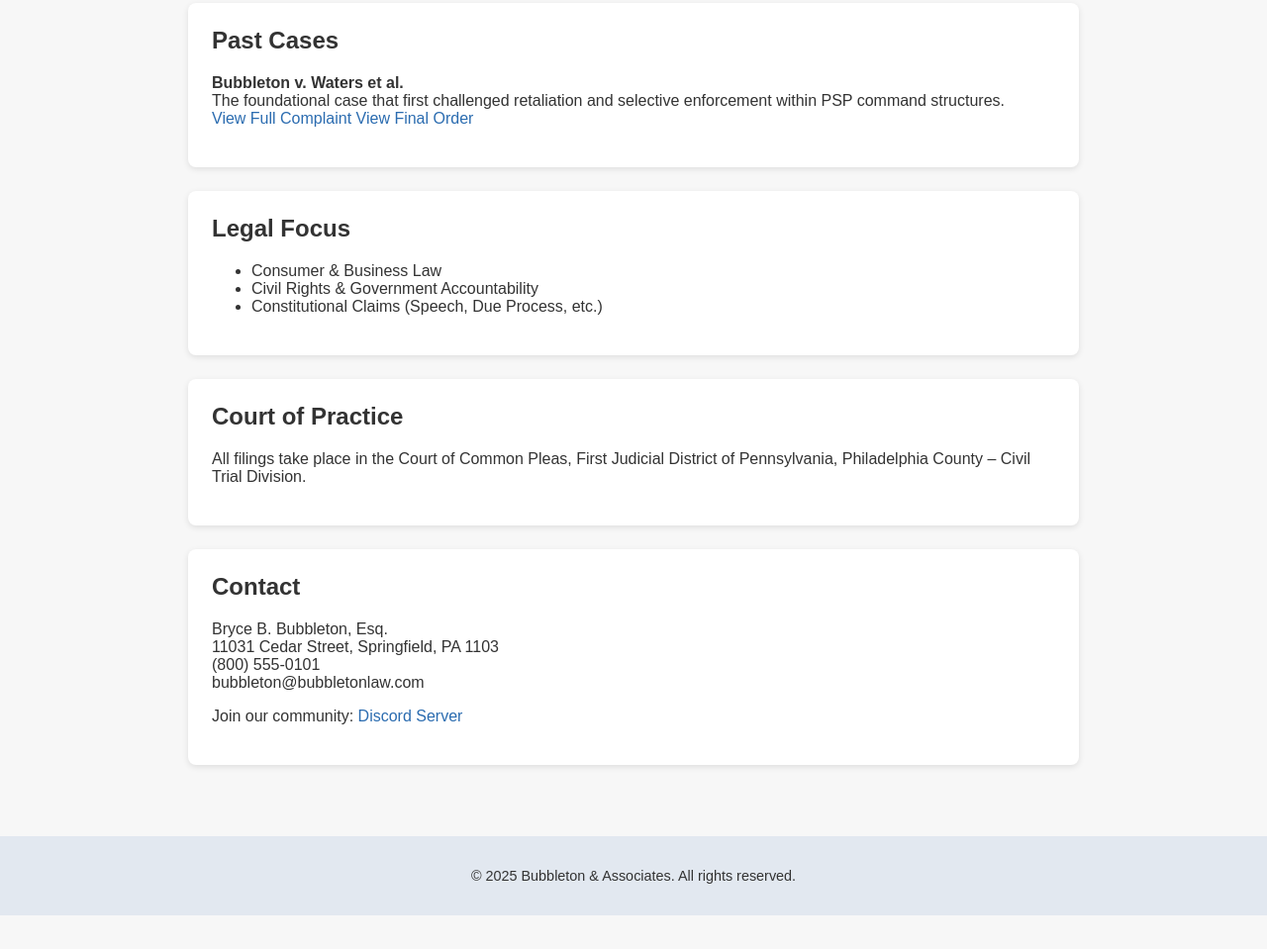
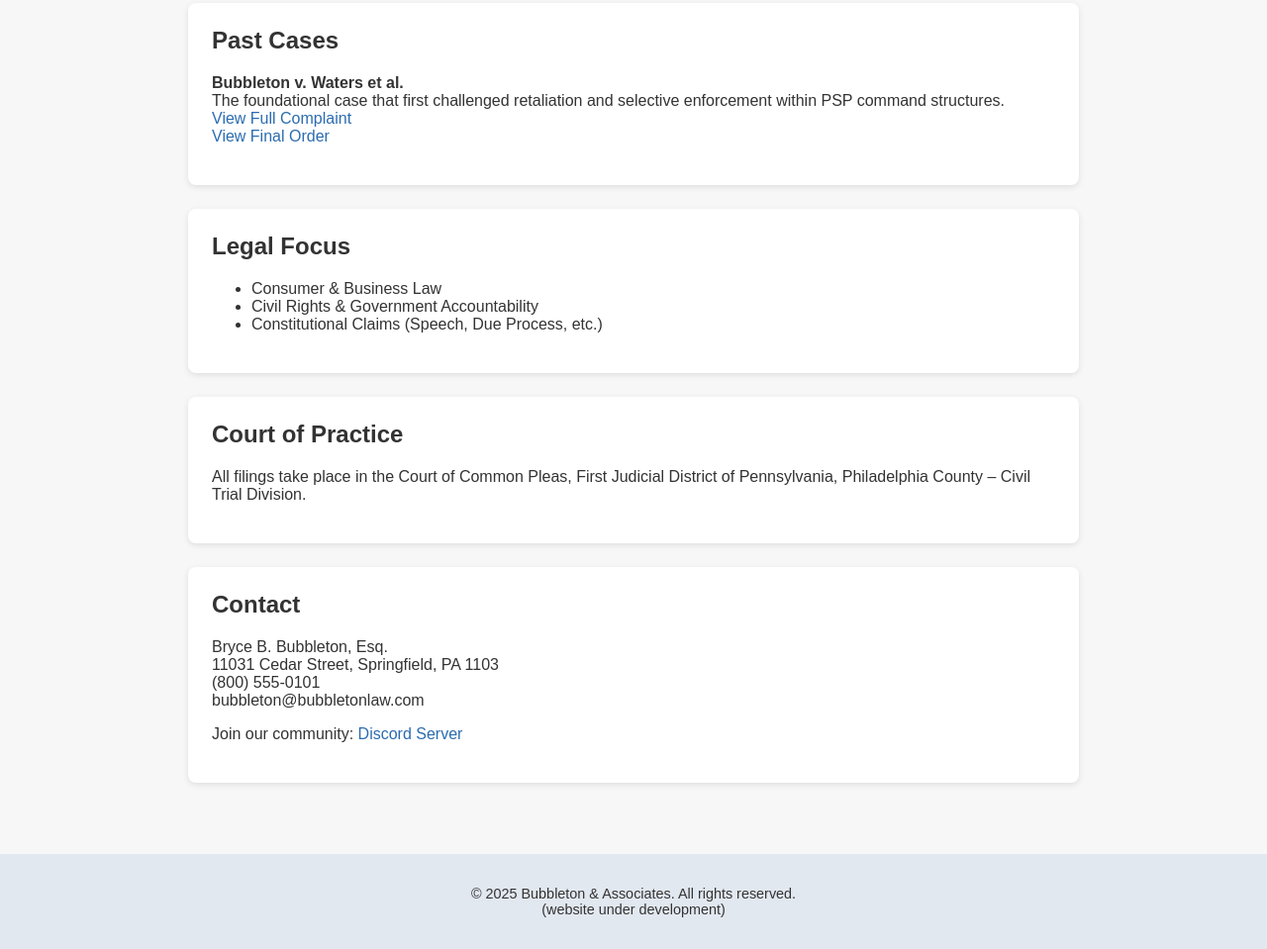
Before and after one commit to JoseMoranUrena523/bubbleton-law, a plain HTML site: page index.html in a window 1280 px wide. Shown: the part 430-1389 px from the top of the page at 99% size. Before the commit the page ends 1355 px from the top, so only its background shows below. Drawn offline with Linux system fonts and the light colour scheme.

Commit message:
Update index.html

```diff
--- a/index.html
+++ b/index.html
@@ -74,7 +74,7 @@
       <p>
         <strong>Bubbleton v. Waters et al.</strong><br />
         The foundational case that first challenged retaliation and selective enforcement within PSP command structures.<br />
-        <a href="/bubbleton-v-waters-1/complaint.pdf" target="_blank">View Full Complaint</a>
+        <a href="/bubbleton-v-waters-1/complaint.pdf" target="_blank">View Full Complaint</a><br>
         <a href="/bubbleton-v-waters-1/final-order.pdf" target="_blank">View Final Order</a>
       </p>
     </div>
@@ -108,7 +108,7 @@
   </div>
 
   <footer>
-    &copy; 2025 Bubbleton & Associates. All rights reserved.
+    &copy; 2025 Bubbleton & Associates. All rights reserved.<br>(website under development)
   </footer>
 </body>
 </html>
```
